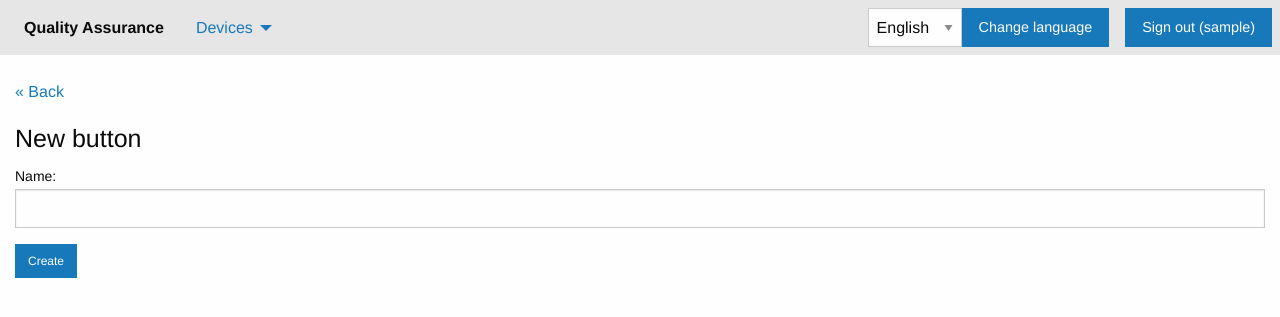
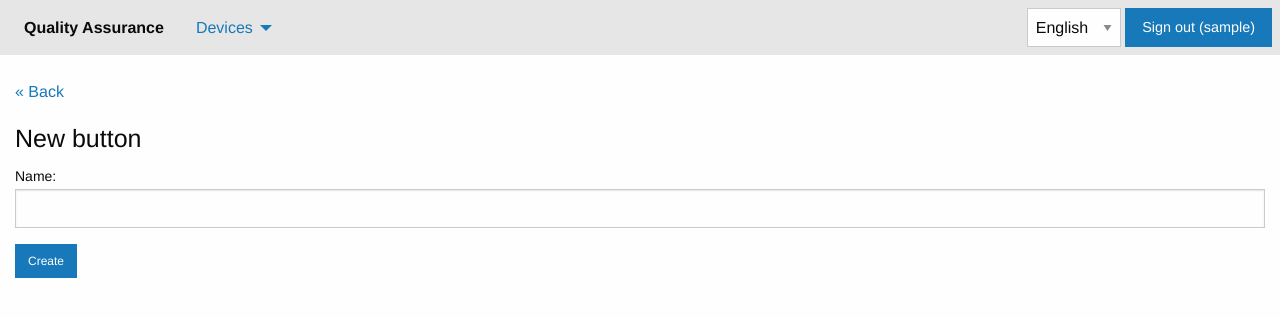
Before and after one commit to ministre/qa, a Django app: page /button/create/ in a window 1280 px wide. Shown: the top 317 px of the page. Run offline with Django 3.2, Linux system fonts and the light colour scheme; the visitor is signed in with stand-in values (Sample User, id 1); some libraries are stand-ins or nearby versions.

Commit message:
evolution

```diff
--- a/device/templates/device/wrapper.html
+++ b/device/templates/device/wrapper.html
@@ -38,7 +38,7 @@
             {% csrf_token %}
             <li>
                 <input type="hidden" name="next" value="{{ redirect_to }}">
-                <select name="language" id="">
+                <select onchange="this.form.submit()" name="language" id="">
                     {% get_available_languages as LANGUAGES %}
                     {% get_language_info_list for LANGUAGES as languages %}
                     {% for language in languages %}
@@ -48,8 +48,7 @@
                     {% endfor %}
                 </select>
             </li>
-            <li><input type="submit" value='{% trans "Change language" %}' class="button"></li>
-
+            <li>&nbsp;</li>
             {% if user.is_authenticated %}
             <li><a href="{% url 'logout'%}?next={{request.path}}" class="button">{% trans "Sign out" %} ({{ user.get_username }})</a></li>
             {% else %}
```
